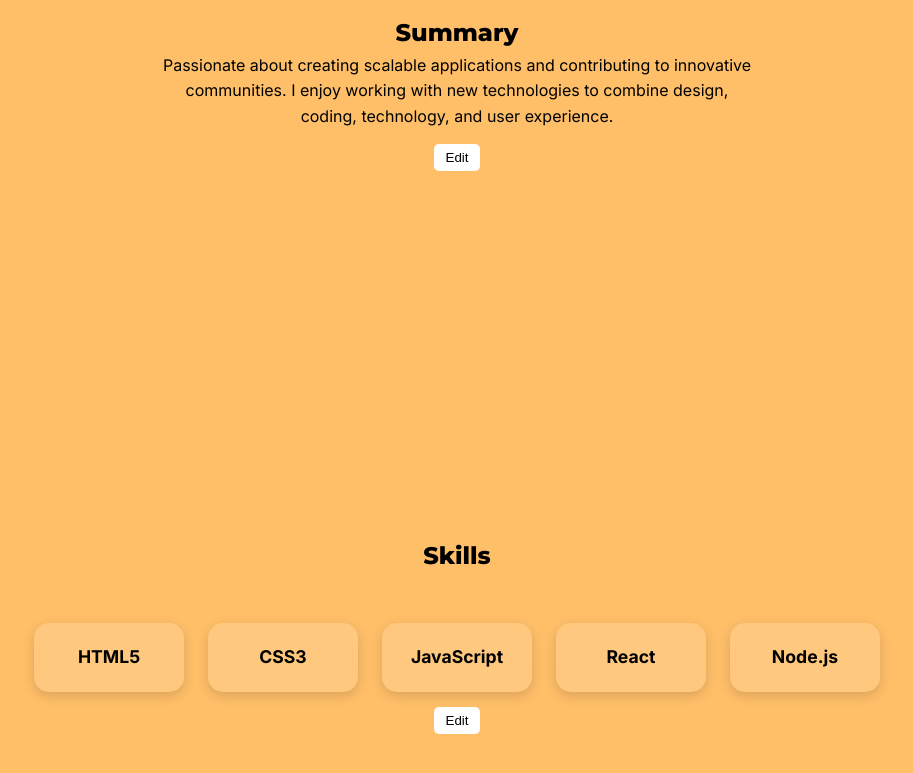
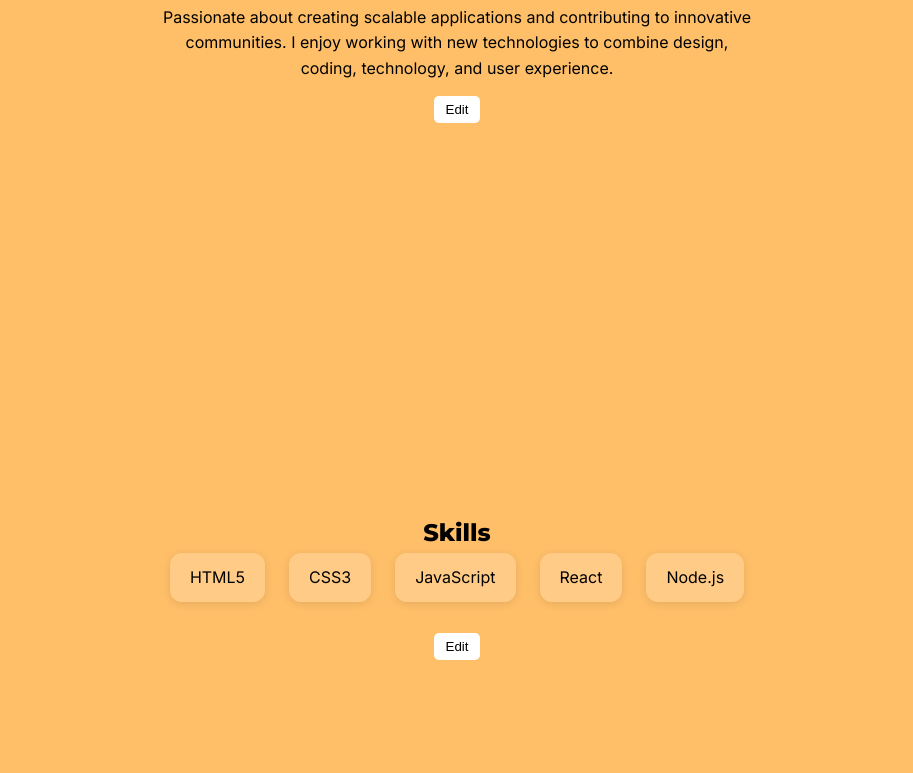
Before and after one commit to Dogiemart/Portfolio, a plain HTML site: page index.html in a window 1280 px wide. Shown: the part 1981-2754 px from the top of the page, without its empty margins (183-1096 px from the left). Drawn offline with Linux system fonts and the light colour scheme.

Commit message:
Update style.css

```diff
--- a/style.css
+++ b/style.css
@@ -38,6 +38,16 @@ h1, h2, h3, .skills-title, .about-title {
   transition: background-color var(--transition), color var(--transition);
 }
 
+.section {
+  min-height: 100vh;
+  display: flex;
+  align-items: center;
+  justify-content: center;
+  flex-direction: column;
+  padding: 4em 1em;
+  text-align: center;
+}
+
 .toggle-btn {
   position: fixed;
   top: 10px;
@@ -62,6 +72,9 @@ header {
   background-color: var(--nav-bg);
   padding: 1em 0;
   border-bottom: 1px solid #ccc;
+  position: sticky;
+  top: 0;
+  z-index: 900;
 }
 
 nav {
@@ -92,38 +105,15 @@ nav ul li a:focus {
   color: var(--primary-color);
 }
 
-.section {
-  padding: 4em 1em;
-  text-align: center;
-  min-height: 100vh;
-  display: flex;
-  align-items: center;
-  justify-content: center;
-}
-
-.about {
-  padding: 2em 1em;
-}
-
-.about-title,
-.skills-title {
-  text-align: center;
-  margin-bottom: 2em;
-}
-
 .homecontainer,
 .aboutcontainer,
 .skillscontainer,
 .container {
-  max-width: 900px;
+  max-width: 1000px;
   margin: auto;
   display: flex;
   flex-wrap: wrap;
   justify-content: center;
-}
-
-.container {
-  display: block;
 }
 
 .aboutcontainer {
@@ -198,32 +188,26 @@ nav ul li a:focus {
 #skills-list {
   list-style: none;
   padding: 0;
-  margin: 0;
-  display: grid;
-  grid-template-columns: repeat(auto-fit, minmax(150px, 1fr));
+  margin: 0 0 1em 0;
+  display: flex;
   gap: 1.5em;
-  width: 100%;
-  max-width: 900px;
+  flex-wrap: wrap;
+  justify-content: center;
 }
 
 #skills-list li {
-  background: rgba(255, 255, 255, 0.15);
-  backdrop-filter: blur(10px);
-  -webkit-backdrop-filter: blur(10px);
+  background: rgba(255, 255, 255, 0.2);
   color: var(--text-color);
-  padding: 20px;
-  border-radius: 15px;
-  text-align: center;
-  font-weight: 600;
-  font-size: 1.1rem;
-  box-shadow: 0 4px 12px rgba(0, 0, 0, 0.15);
-  transition: transform 0.3s ease, background 0.3s ease, color 0.3s ease;
+  padding: 12px 20px;
+  border-radius: 12px;
+  backdrop-filter: blur(6px);
+  box-shadow: 0 2px 8px rgba(0,0,0,0.1);
+  transition: background var(--transition), transform var(--transition);
 }
 
 #skills-list li:hover {
-  transform: translateY(-8px) scale(1.05);
-  background: rgba(0, 119, 204, 0.25);
-  color: #fff;
+  background: rgba(255, 255, 255, 0.35);
+  transform: translateY(-4px);
 }
 
 footer {
@@ -257,3 +241,20 @@ footer a:focus {
 .back-to-top {
   font-weight: bold;
 }
+
+@media (max-width: 768px) {
+  .homecontainer {
+    flex-direction: column;
+    align-items: center;
+  }
+  .home-text {
+    margin-top: 20px;
+    padding: 0;
+  }
+  nav ul {
+    gap: 1em;
+  }
+  #skills-list {
+    gap: 0.8em;
+  }
+}
```
